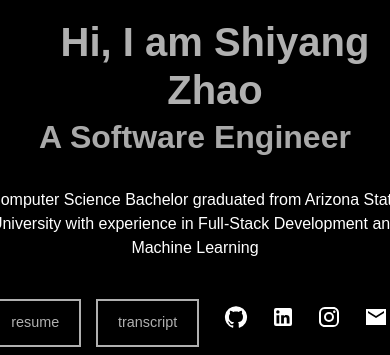
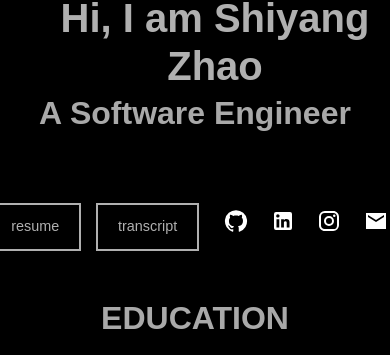
Before and after one commit to Shiyang-Zhao/Shiyang-Zhao.github.io, a React (Create React App) app: page / in a window 390 px wide. Shown: the part 489-844 px from the top of the page. Built offline with nearby package versions, Linux system fonts and the light colour scheme.

Commit message:
Style improves

```diff
--- a/src/App.css
+++ b/src/App.css
@@ -51,19 +51,13 @@
   cursor: pointer;
 }
 
-@media (max-width: 900px) {
-  h1 {
-    font-size: 2.6rem;
-  }
-}
-
-
 .app {
   font-family: 'Poppins', sans-serif;
   line-height: 1.5;
   color: var(--clr-fg);
   background-color: var(--clr-bg);
   transition: background-color 0.4s ease-out;
+  overflow: hidden;
 }
 
 .matrixCanvas {
@@ -237,26 +231,8 @@
   transition: opacity 0.6s ease-out, transform 0.6s ease-out;
 }
 
-@media screen and (min-width: 1000px) {
-
-  /* Adjust the breakpoint as needed */
-  html,
-  body {
-    overflow-x: hidden;
+@media (max-width: 900px) {
+  h1 {
+    font-size: 2.6rem;
   }
 }
-
-@media screen and (max-width: 800px) {
-
-  /* Adjust the breakpoint as needed */
-  html,
-  body {
-    overflow-x: auto;
-  }
-}
-
-@media only screen and (max-width: 800px) {
-  .app {
-    overflow-x: hidden;
-  }
-}
--- a/src/components/About/About.css
+++ b/src/components/About/About.css
@@ -1,5 +1,6 @@
 .about {
-  display: flex;
+  display: grid;
+  grid-template-columns: 1fr 1fr;
   align-items: center;
 }
 
@@ -18,15 +19,8 @@
 }
 
 .about__right {
-  flex: 1;
   text-align: center;
-  display: flex;
-  flex-direction: column;
   animation: slideLeft 1s ease forwards;
-}
-
-.about__role {
-  margin-top: 1.2em;
 }
 
 .about__desc1,
@@ -36,12 +30,8 @@
   margin-top: 2.4em;
 }
 
-.about__desc2 {
-  display: none;
-}
-
 .about__contact {
-  align-self: center;
+  display: inline-flex;
 }
 
 .about .link--icon {
@@ -179,7 +169,7 @@
   }
 }
 
-@media only screen and (max-width: 800px) {
+@media only screen and (max-width: 900px) {
   .about {
     display: flex;
     flex-direction: column;
@@ -193,7 +183,7 @@
   }
 
   .about__right {
-    margin-top: 120px;
+    margin-top: 6rem;
     display: flex;
     flex-direction: column;
     text-align: center;
@@ -205,16 +195,12 @@
   }
 
   .about__greeting h1 {
-    font-size: 40px;
+    font-size: 2.5rem;
     margin: 0 auto;
   }
 
   .about__desc1 {
     display: none;
-  }
-
-  .about__desc2 {
-    display: flex;
   }
 
   .about__role {
--- a/src/components/About/About.js
+++ b/src/components/About/About.js
@@ -44,7 +44,6 @@
               .start();
           }}></Typewriter>
         </div>
-        <div className='about__desc2'>{description}</div>
         <div className='about__contact center'>
           {resume && (
             <a href={resume} target="_blank" rel="noreferrer">
--- a/src/components/Education/Education.css
+++ b/src/components/Education/Education.css
@@ -64,7 +64,7 @@
   margin-bottom: 0.25em;
 }
 
-@media only screen and (max-width: 800px) {
+@media only screen and (max-width: 900px) {
   .education__grid {
     justify-content: center;
   }
--- a/src/components/Header/Header.css
+++ b/src/components/Header/Header.css
@@ -15,9 +15,3 @@
 .header h3:hover {
   transform: scale(1.1);
 }
-
-@media (max-width: 600px) {
-  .header {
-    height: 6em;
-  }
-}
--- a/src/components/Life/Life.css
+++ b/src/components/Life/Life.css
@@ -25,13 +25,6 @@
 .life__image:hover {
   cursor: pointer;
   transform: scale(2);
-}
-
-@media only screen and (max-width: 800px) {
-  .life__grid {
-    justify-content: center;
-    grid-template-columns: repeat(auto-fit, minmax(18em, 1fr));
-  }
 }
 
 .nav__bar {
@@ -70,3 +63,10 @@
     transform: translateY(0);
   }
 }
+
+@media only screen and (max-width: 900px) {
+  .life__grid {
+    justify-content: center;
+    grid-template-columns: repeat(auto-fit, minmax(18em, 1fr));
+  }
+}
--- a/src/components/Projects/Projects.css
+++ b/src/components/Projects/Projects.css
@@ -10,7 +10,7 @@
   transition: all 0.2s linear;
 }
 
-@media only screen and (max-width: 800px) {
+@media only screen and (max-width: 900px) {
   .projects__grid {
     justify-content: center;
   }
--- a/src/components/Work/Work.css
+++ b/src/components/Work/Work.css
@@ -71,7 +71,7 @@
 }
 
 /* Responsive styles for screen sizes up to 800px */
-@media only screen and (max-width: 800px) {
+@media only screen and (max-width: 900px) {
   .work__grid {
     justify-content: center;
   }
```
